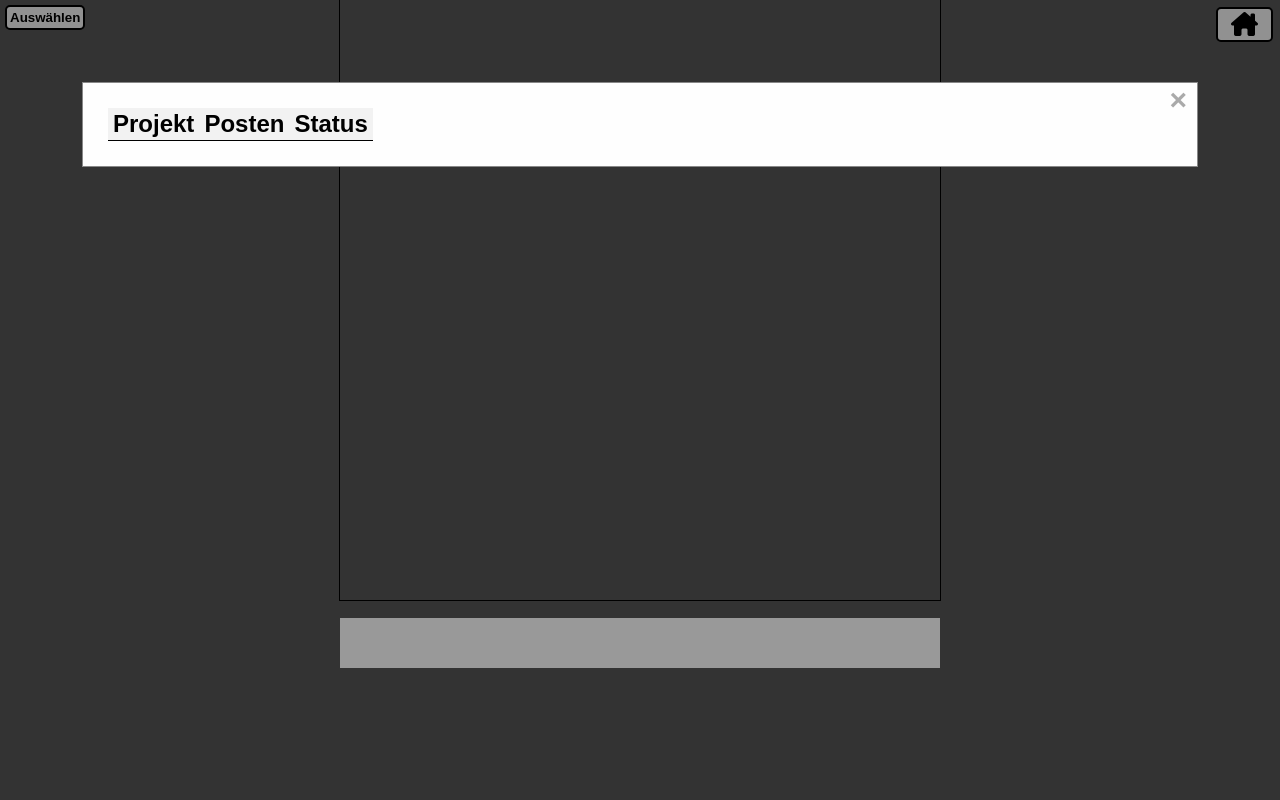
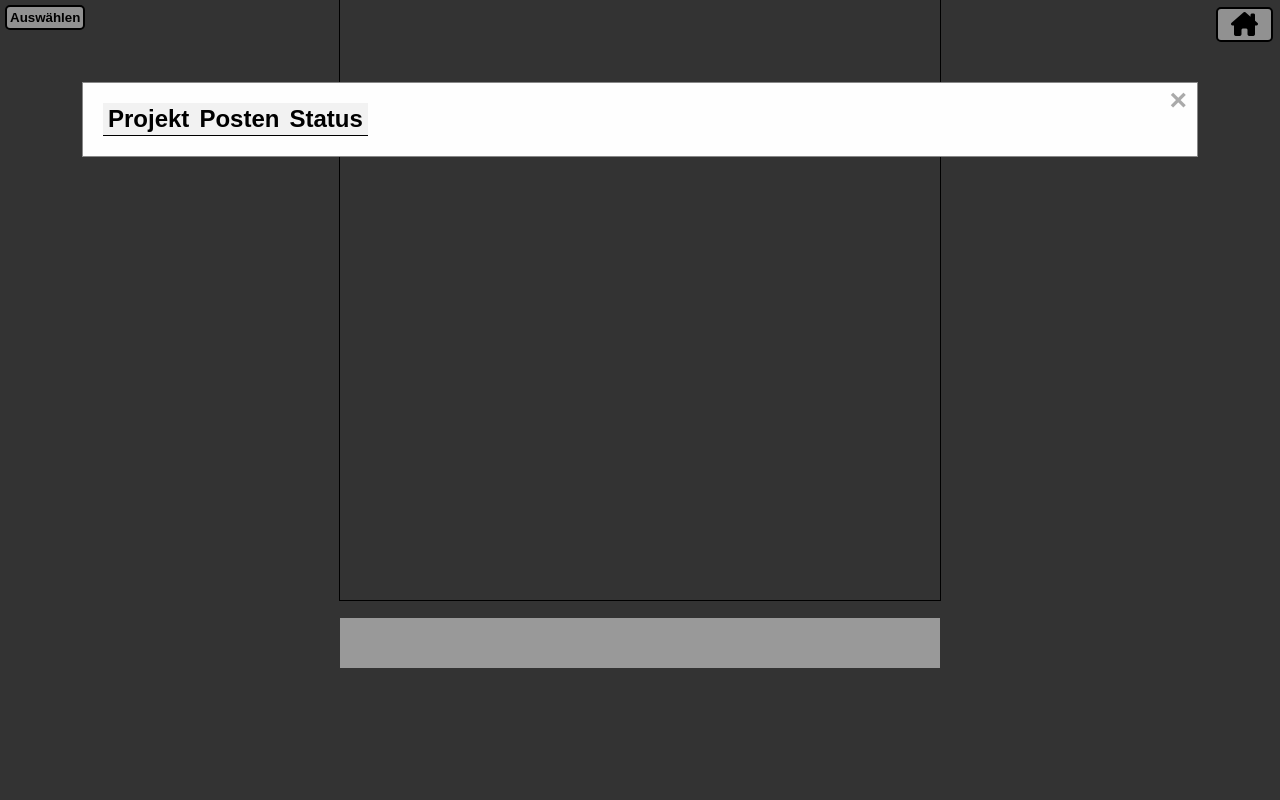
Before and after one commit to sralll/CQC-Pathfinder, a Django app: page /play/ in a window 1280 px wide. Run offline with Django 5.2, Linux system fonts and the light colour scheme; the visitor is signed in with stand-in values (Sample User, id 1); data that the repository does not hold is empty; some libraries are stand-ins or nearby versions.

Commit message:
added colors for 6 routes, fixed project table verflow

```diff
--- a/static/css/coursesetter.css
+++ b/static/css/coursesetter.css
@@ -129,9 +129,8 @@ button:hover {
 
 #projectTableDiv {
     position: relative;
-    padding: 5px;
-    max-height: 800px;
-    overflow: auto;
+    overflow: none;
+    padding: 0;
 }
 
 #fileTable {
@@ -140,7 +139,7 @@ button:hover {
     width: 100%;
     position: relative;
     border-collapse: collapse;
-    max-height: 800px;
+    max-height: 70vh;
     overflow: auto;
 }
 
@@ -154,7 +153,6 @@ body.desktop #fileTable {
 }
 
 .tableHeadProjects {
-    padding: 5px;
     text-align: left;
     border: none;
     border-bottom: 1px solid #000;
--- a/static/css/play.css
+++ b/static/css/play.css
@@ -17,9 +17,9 @@
 
 #projectTableDiv {
     position: relative;
-    padding: 5px;
-    max-height: 600px;
-    overflow: auto;
+    padding: 0;
+    max-height: 70vh;
+    overflow: hidden;
 }
 
 body.mobile #projectTableDiv {
@@ -31,7 +31,6 @@ body.mobile #projectTableDiv {
     width: 100%;
     position: relative;
     border-collapse: collapse;
-    max-height: 600px;
     overflow: auto;
     text-align: left;
 }
--- a/static/js/play.js
+++ b/static/js/play.js
@@ -18,7 +18,7 @@ let startTime = null; // To track the start time of the animation
 
 const rControl = 25;		//radius of control circle
 
-const routeColor = ["#FFFF00", "#FF0000", "#FF00FF", "#0000FF"];
+const routeColor = ["#FFFF00", "#FF0000", "#FF00FF", "#0000FF", "#00FFFF", "#00FF00"];
 let selectedIndex = null; // Store the last clicked index
 
 let lastPressTime = null; // Store the time of the last button press
@@ -859,6 +859,9 @@ function submitChoice(index, routeOrder, reducedColorMap) {
             const openButton = document.getElementById("openButton");
             openButton.style.display = "block";
         }
+        else {
+            nextButton.innerHTML = '<i class="fa-solid fa-forward"></i>';
+        }
         nextButton.style.display = "inline-flex";
     });
 }
--- a/templates/base.html
+++ b/templates/base.html
@@ -55,7 +55,7 @@
             position: relative;
             z-index: 11;
             max-height: 80vh;
-            overflow-y: auto;
+            overflow-y: hidden;
         }
 
         .modal-content > div {
```
Also changed, not shown: pathfinding/communication.py (line endings or trailing spaces).
